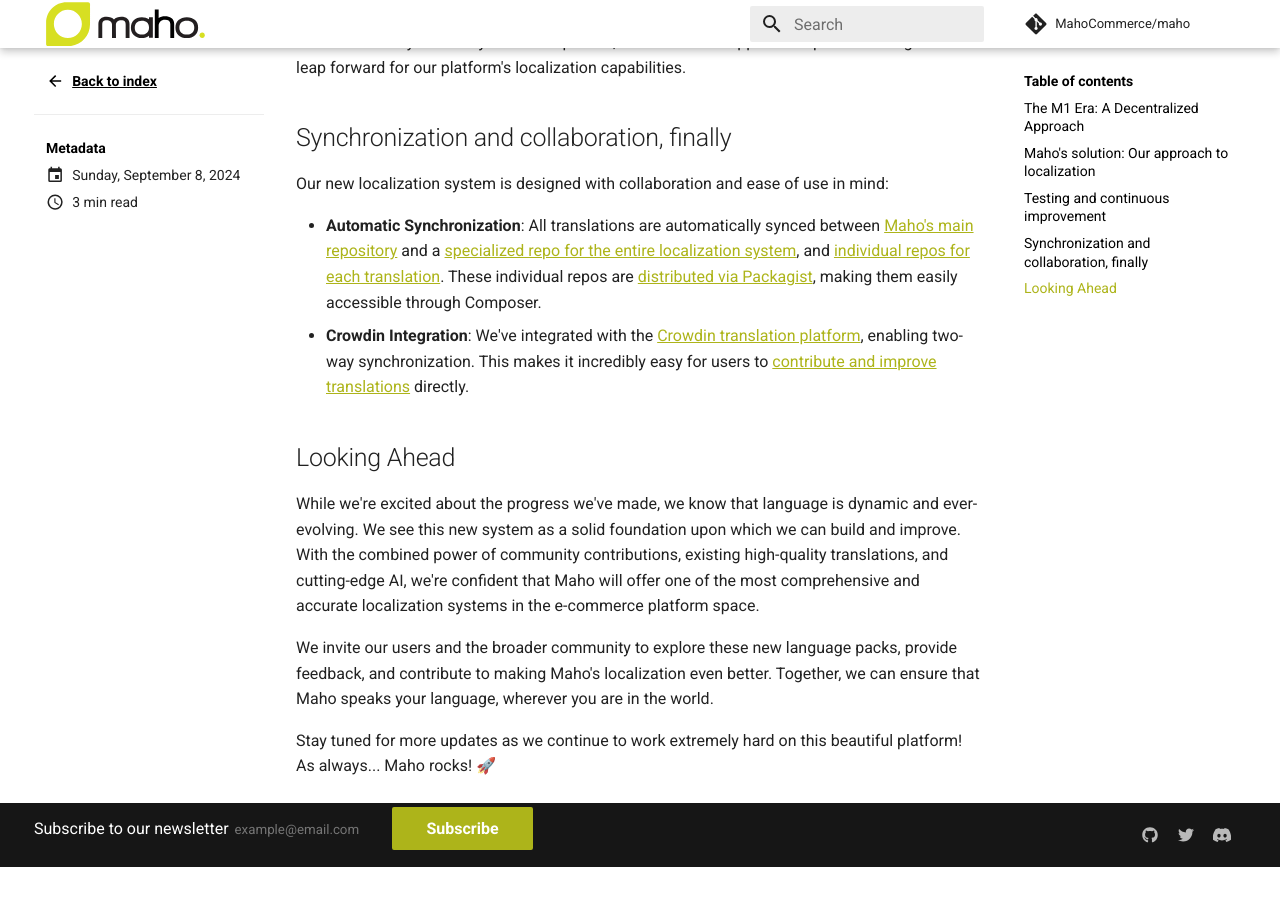
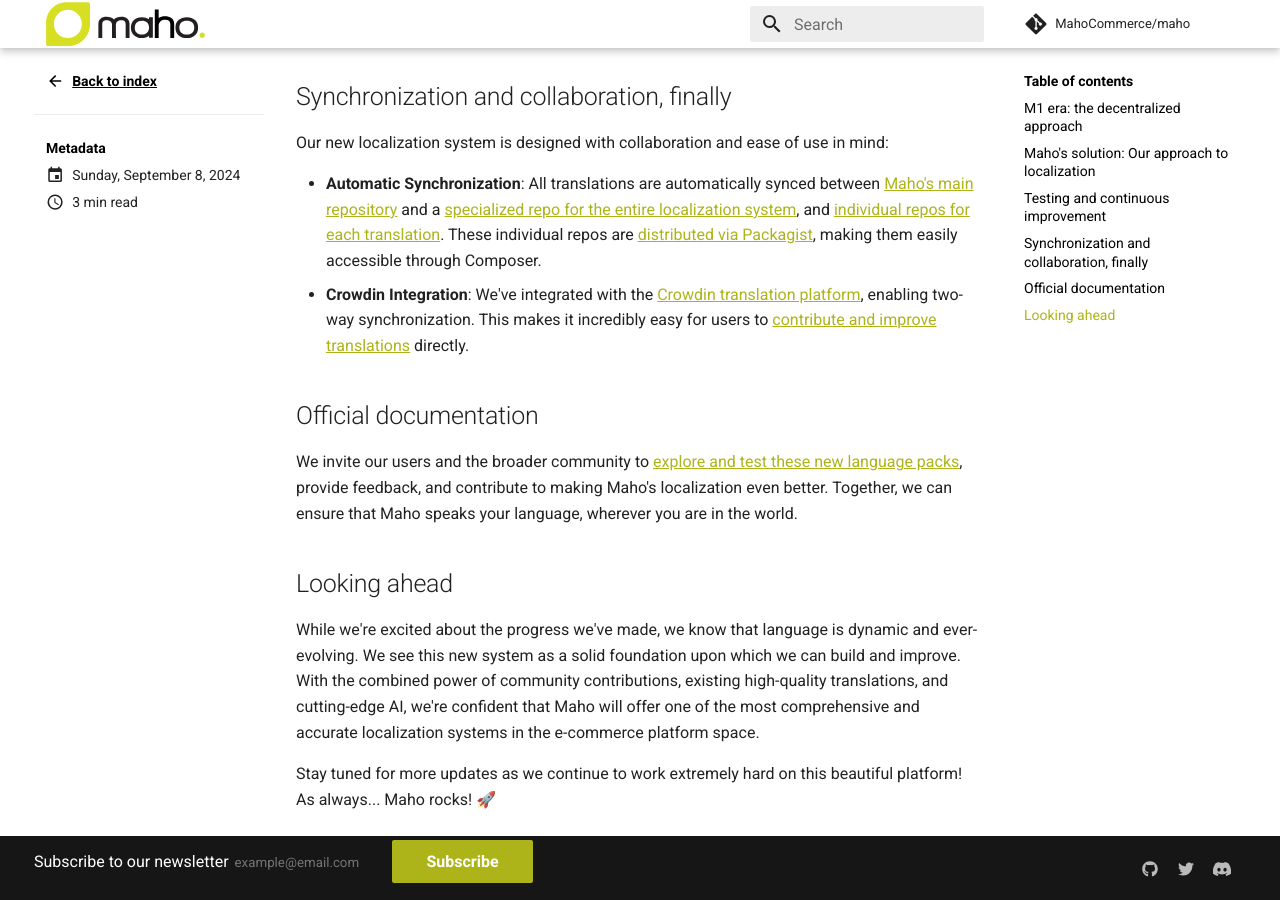
Before and after one commit to MahoCommerce/mahocommerce.com, an MkDocs documentation site: the page built from docs/blog/posts/2024-09-08-language-packs-revolution.md, in a window 1280 px wide and 900 px high, scrolled down 1250 px. Built offline with MkDocs 1.6.1 and Material for MkDocs 9.7.7, drawn with Linux system fonts in a browser that asks for light colours; comment, search, counter and statistics services are not loaded; before the commit the page ends 2117 px from its top, so only the background shows below that; some of the changed lines change nothing that is shown; some of the changed text lies outside the part shown.

Commit message:
localization blog

```diff
--- a/docs/blog/posts/2024-09-08-language-packs-revolution.md
+++ b/docs/blog/posts/2024-09-08-language-packs-revolution.md
@@ -2,7 +2,7 @@
 date: 2024-09-08
 ---
 
-# The 15-Year-Long Quest for perfect Language Packs
+# 15-Year-Long quest for perfect language packs
 
 In the world of e-commerce platforms, localization is key to reaching a global audience.
 At Maho Commerce, we know that a great software solution needs excellent localization.
@@ -11,7 +11,7 @@
 
 <!-- more -->
 
-## The M1 Era: A Decentralized Approach
+## M1 era: the decentralized approach
 
 For years, the M1 platform lacked a centralized hub for translations. Language packs were maintained by a global community of contributors, without central oversight. While this approach fostered community involvement, it led to several challenges:
 
@@ -51,7 +51,13 @@
 - **Crowdin Integration**: We've integrated with the [Crowdin translation platform](https://translate.mahocommerce.com/){target=_blank}, enabling two-way synchronization.
   This makes it incredibly easy for users to [contribute and improve translations](https://translate.mahocommerce.com/){target=_blank} directly.
 
-## Looking Ahead
+## Official documentation
+
+We invite our users and the broader community to [explore and test these new language packs](../../language-packs.md),
+provide feedback, and contribute to making Maho's localization even better.
+Together, we can ensure that Maho speaks your language, wherever you are in the world.
+
+## Looking ahead
 
 While we're excited about the progress we've made, we know that language is dynamic and ever-evolving.
 We see this new system as a solid foundation upon which we can build and improve.
@@ -59,9 +65,5 @@
 we're confident that Maho will offer one of the most comprehensive and accurate localization systems
 in the e-commerce platform space.
 
-We invite our users and the broader community to explore these new language packs, provide feedback,
-and contribute to making Maho's localization even better.
-Together, we can ensure that Maho speaks your language, wherever you are in the world.
-
 Stay tuned for more updates as we continue to work extremely hard on this beautiful platform!
 As always... Maho rocks! 🚀
```
